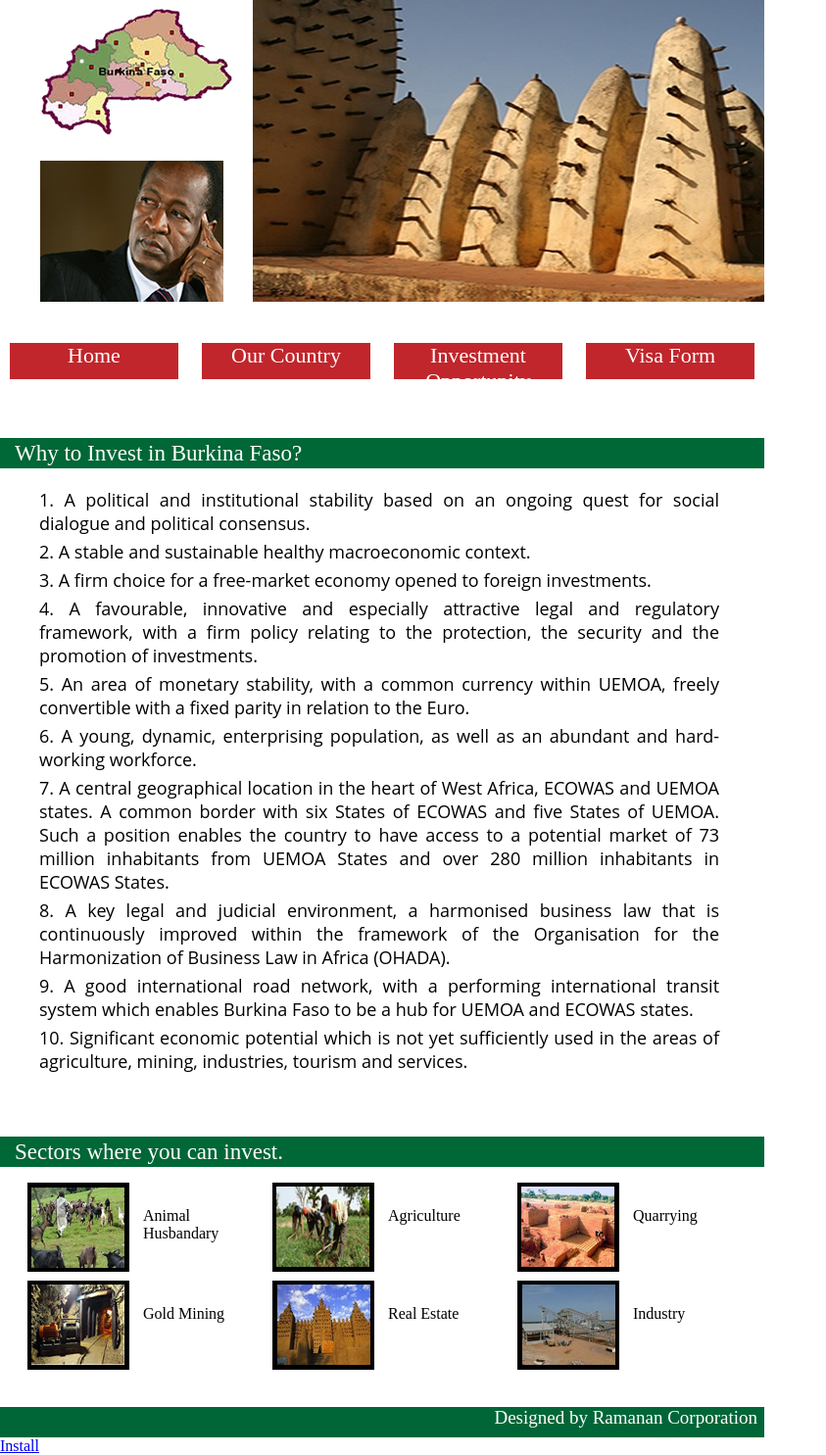
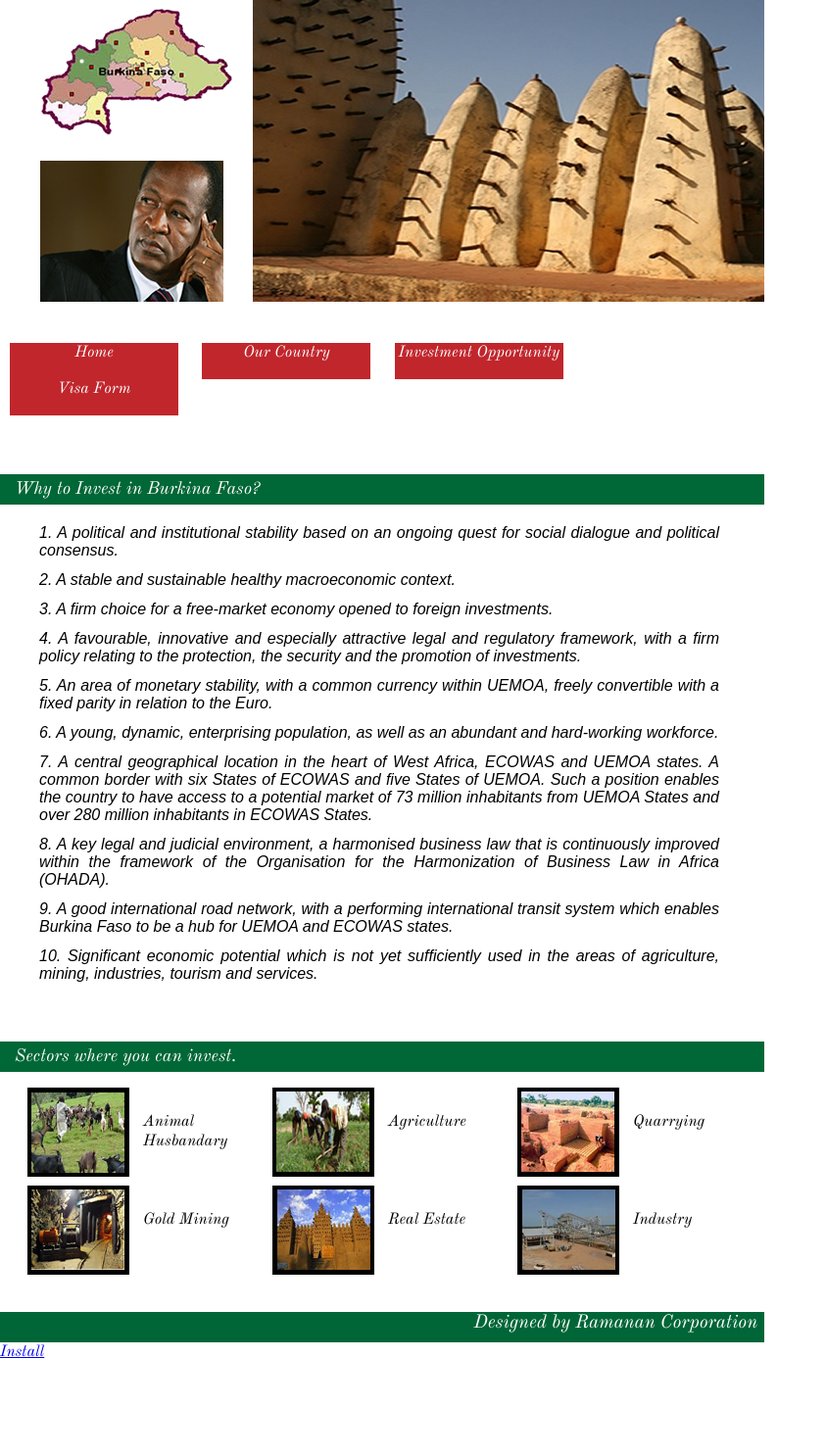
Before and after one commit to rcorp/burkinafasofbtab, a PHP site: page /burkinafasofbtab/investmentopportunity.php in a window 1280 px wide. Shown: the whole page at 98% size, without its empty margins (0-843 px from the left). After the commit the page ends 1386 px from the top, so only its background shows below. Run offline with PHP 8.4, Linux system fonts and the light colour scheme.

Commit message:
Fix: Various fixes

```diff
--- a/index.php
+++ b/index.php
@@ -16,15 +16,15 @@
 						<a href="tabs/Country Profile  1st Page.docx">Our Country</a>
 				    </div>
 				    <div>
-				    	<a href="tabs/investmentopportunity.php">Investment Opportunity</a>
+				    	<a href="investmentopportunity.php">Investment Opportunity</a>
 					</div>
 					<div>
-						<a href="tabs/Visa_form.pdf">Visa Form</a>
+						<a href="visaform.php">Visa Form</a>
 					</div>
 				</div>
 			</div>
 			<div class="gallery">
-				<p>Gallary</p>
+				<p>Gallery</p>
 			</div>
 			<div class="photo" id = "collager">
 				<div class="polaroid">
--- a/investmentopportunity.php
+++ b/investmentopportunity.php
@@ -16,10 +16,10 @@
 						<a href="tabs/Country Profile  1st Page.docx">Our Country</a>
 				    </div>
 				    <div>
-				    	<a href="tabs/investmentopportunity.php">Investment Opportunity</a>
+				    	<a href="investmentopportunity.php">Investment Opportunity</a>
 					</div>
 					<div>
-						<a href="tabs/Visa_form.pdf">Visa Form</a>
+						<a href="visaform.php">Visa Form</a>
 					</div>
 				</div>
 			</div>
--- a/style.css
+++ b/style.css
@@ -1,7 +1,10 @@
+@import url(http://fonts.googleapis.com/css?family=Old+Standard+TT:400italic);
+
 * {
 	margin: 0px;
 	padding: 0px;
-        	font-family: Gabriola;
+	font-family: "Old Standard TT";
+    font-style: italic;
 }
 
 #contentWrapper {
@@ -13,7 +16,7 @@
 .btn a {
 	text-decoration: none;
 	color: white;
-			font-size: 22px;
+	font-size: 16px;
 
 }
 .btn div {
@@ -77,7 +80,7 @@
 }
 .gallery p , .regstration p {
 	color: white;
-			font-size: 23px;
+	font-size: 18px;
 	margin-left: 15px;
 }
 
@@ -130,8 +133,8 @@
 	padding-left: 40px;
 }
 .investcontent {
-			font-size: 18px;
-			padding-bottom: 5px;
+	font-size: 16px;
+	margin-bottom: 12px;
 }
 
 .investgallery {
@@ -165,7 +168,7 @@ position: relative;
     top: 26px;
 }
 #investcontent {
-			font-family: open sans;
+	font-family: "Arial";
 	text-align: justify;
 	font-weight: normal;
 }
@@ -202,6 +205,7 @@ top: 26px;
 	padding-bottom: 2px;
 	padding-left: 110px;
 }
+
 .feespoint1 {
 	font-size: 19px;
 	font-family: open serif;
```
Also changed, not shown: visaform.php (+4 -6 lines). Lines whose indentation alone changed are shown as unchanged.
